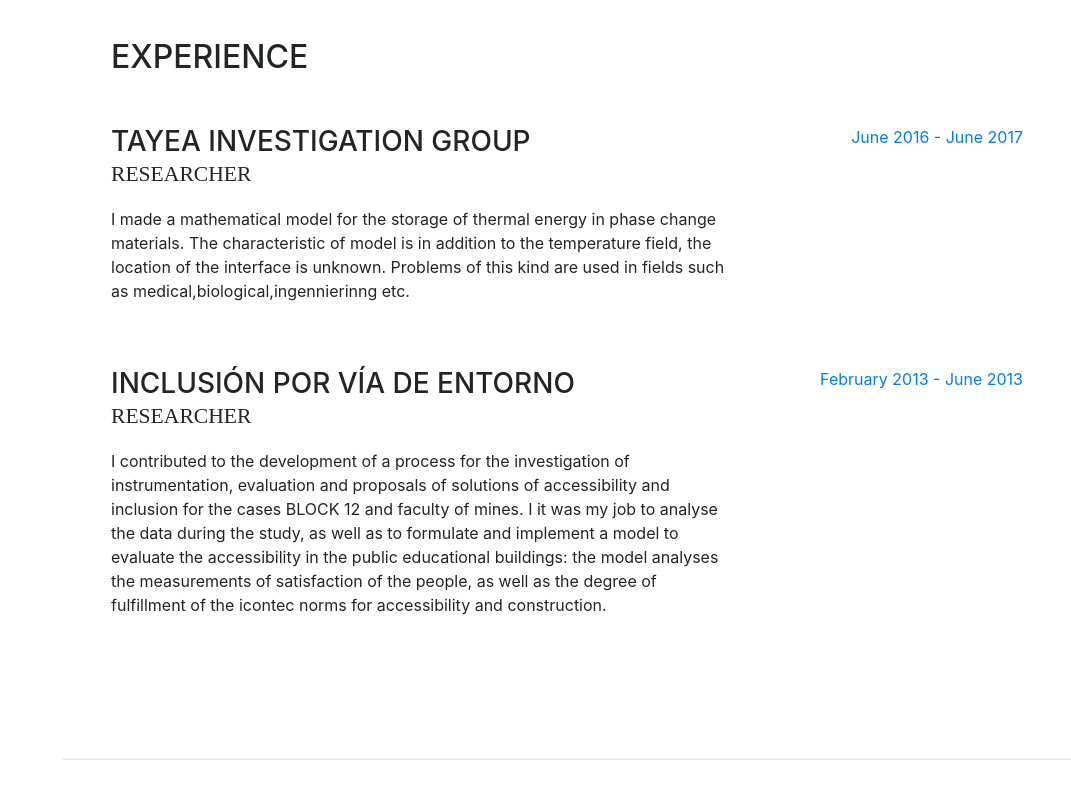
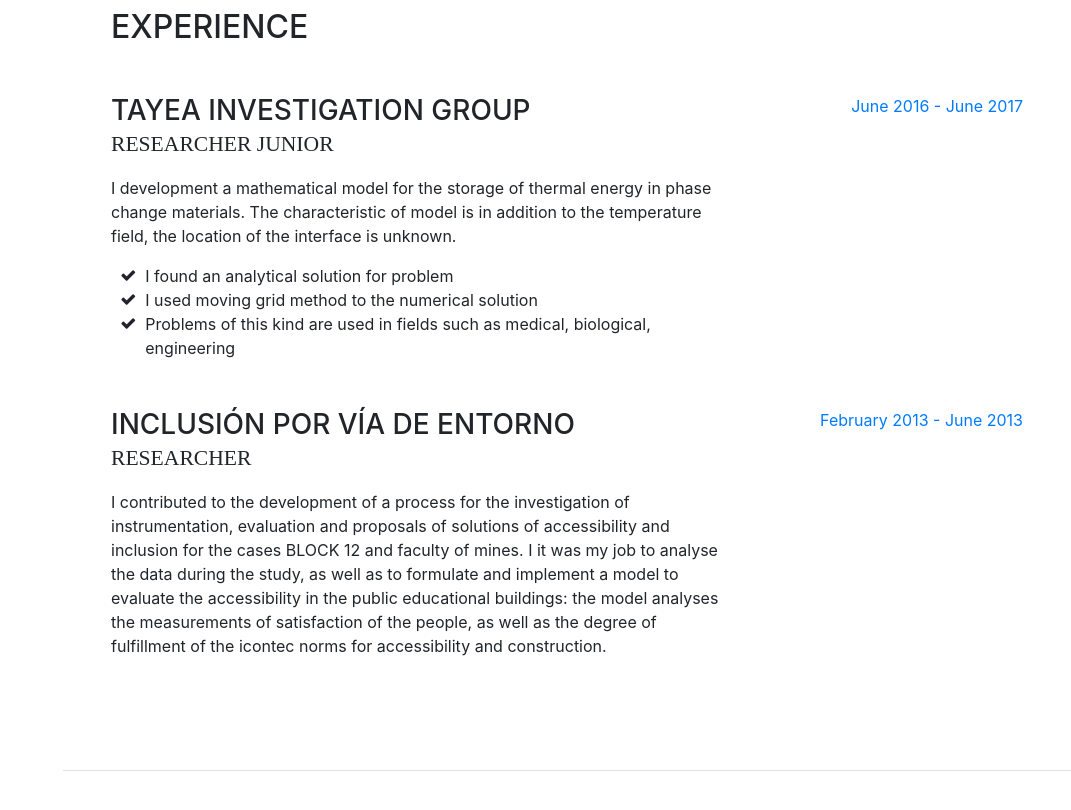
Before and after one commit to riarangogi/riarangogi.github.io, a website with bundled scripts: page index.html in a window 1280 px wide. Shown: the part 840-1650 px from the top of the page, without its empty margins (209-1280 px from the left). Built offline with nearby package versions, Linux system fonts and the light colour scheme; a web font is replaced by a local one.

Commit message:
I changed the text in tayea experience

```diff
--- a/index.html
+++ b/index.html
@@ -107,8 +107,19 @@
           <div class="resume-item d-flex flex-column flex-md-row mb-5">
             <div class="resume-content mr-auto">
               <h3 class="mb-0">TAYEA Investigation group</h3>
-              <div class="subheading mb-3">Researcher</div>
-              <p>I made a mathematical model for the storage of thermal energy in phase change materials.  The characteristic of model is in addition to the temperature field, the location of the interface is unknown. Problems of this kind are used in fields such as medical,biological,ingennierinng etc.</p>
+              <div class="subheading mb-3">Researcher Junior</div>
+              <p>I development a mathematical model for the storage of thermal energy in phase change materials. The characteristic of model is in addition to the temperature field, the location of the interface is unknown. </p>
+              <ul class="fa-ul mb-0">
+               <li>
+                <i class="fa-li fa fa-check"></i>
+                I found an analytical solution for problem</li>
+               <li>
+                <i class="fa-li fa fa-check"></i>
+                 I used moving grid method to the numerical solution</li>
+               <li>
+                <i class="fa-li fa fa-check"></i>
+                Problems of this kind are used in fields such as medical, biological, engineering</li>
+              </ul>
             </div>
             <div class="resume-date text-md-right">
               <span class="text-primary">June 2016 - June 2017</span>
```
